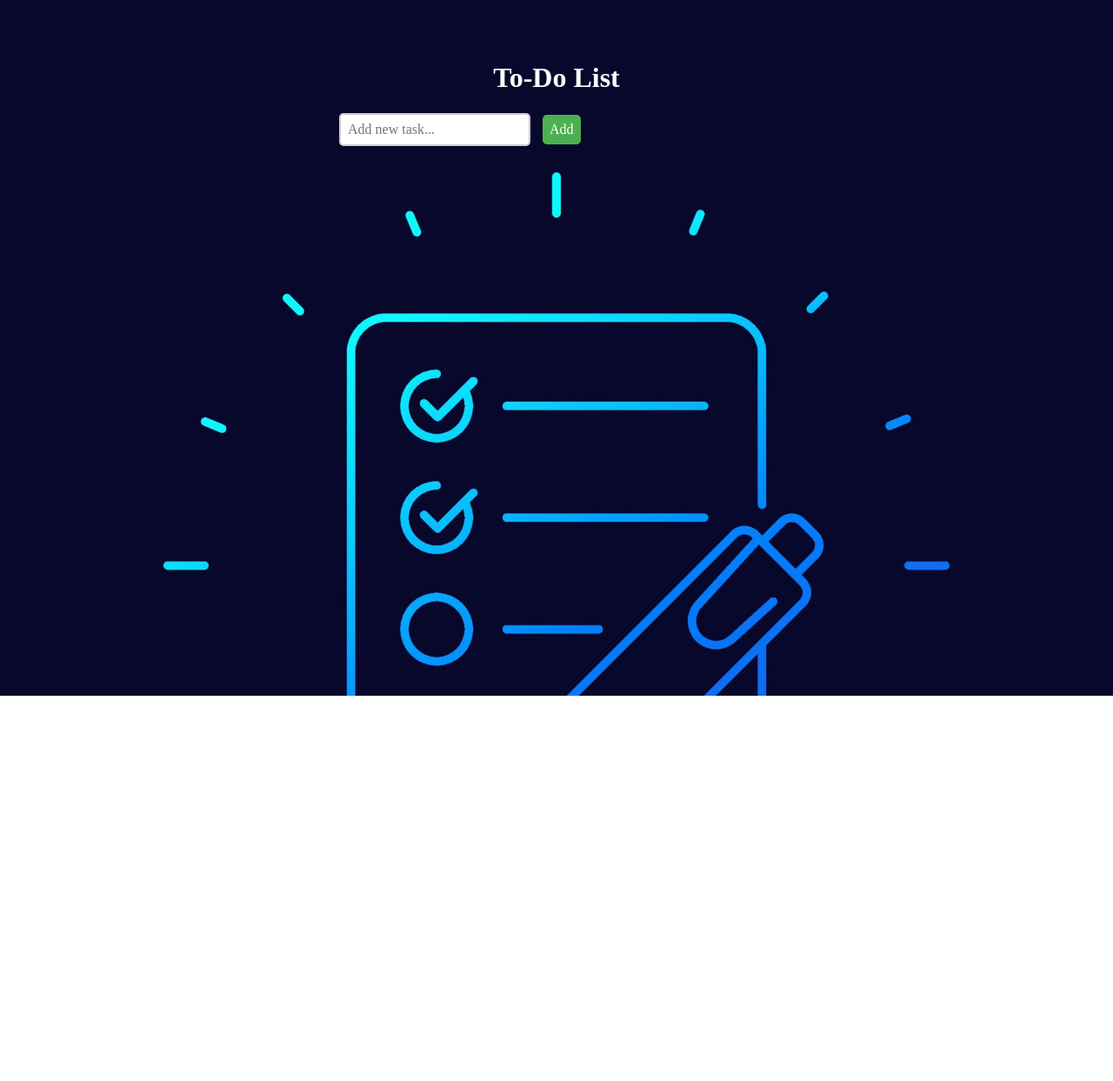
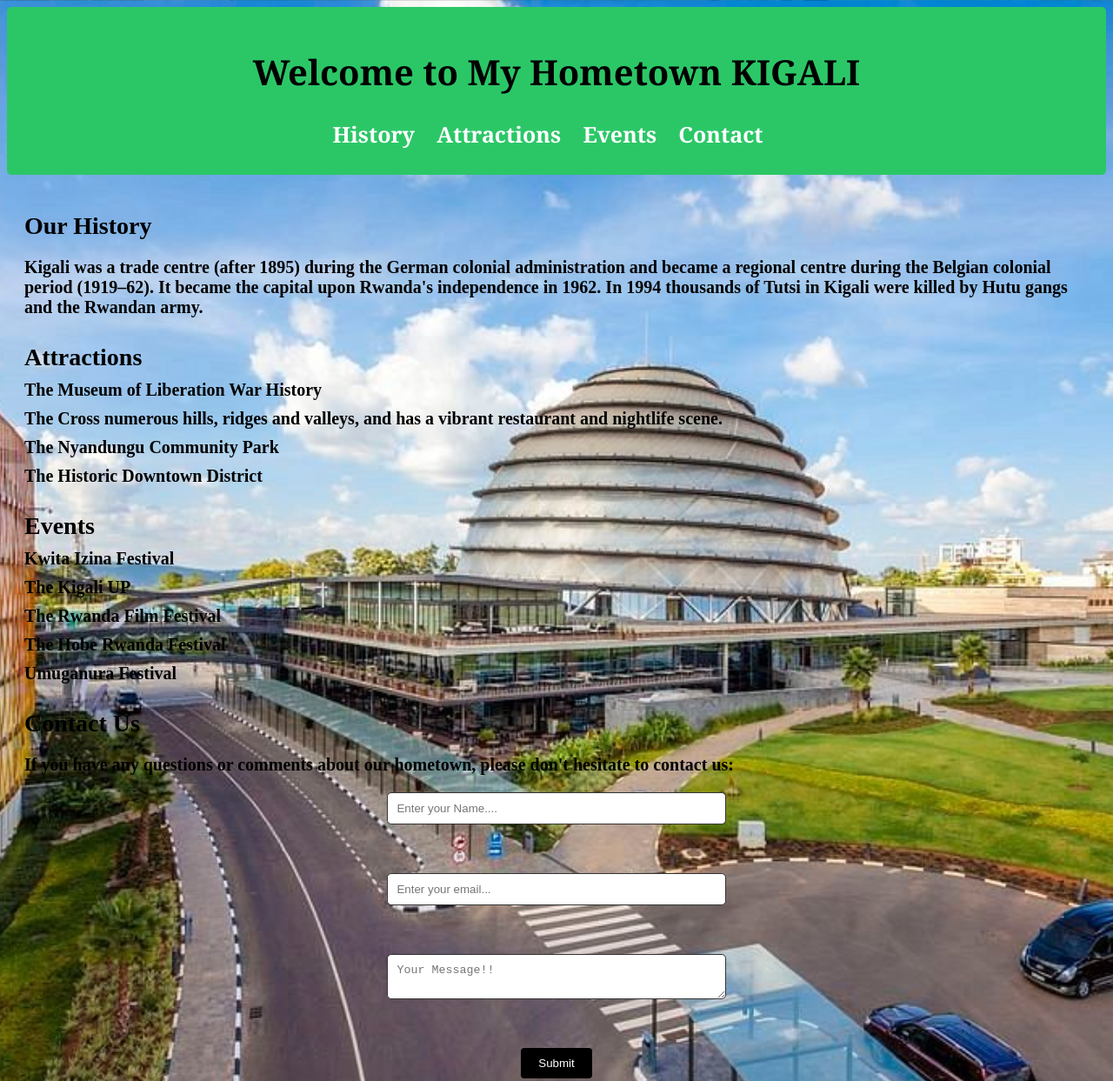
Before and after one commit to iranziprince/iranziprince.github.io, a plain HTML site: page soloproject/index.html in a window 1280 px wide. Shown: the top 1243 px of the page at 87% size. Before the commit the page ends 800 px from the top, so only its background shows below. Drawn offline with nearby package versions, Linux system fonts and the light colour scheme.

Commit message:
Files updates

```diff
--- a/soloproject/index.html
+++ b/soloproject/index.html
@@ -1,16 +1,62 @@
 <!DOCTYPE html>
 <html>
-<head><link rel="stylesheet" href="https://cdnjs.cloudflare.com/ajax/libs/normalize/8.0.1/normalize.css">
-	<title>To-Do List</title>
-	<link rel="stylesheet" type="text/css" href="style.css">
+<head>
+	<title>Welcome to Kigali</title>
 </head>
+<link rel="stylesheet" type="text/css" href="style.css">
 <body>
-	<div class="watermark-container">
-        <h1>To-Do List</h1>
-        <input type="text" id="taskInput" placeholder="Add new task...">
-        <button onclick="addTask()">Add</button>
-        <ul id="taskList"></ul>
-        <script src="script.js"></script>
-	</div>
+	<header>
+		<h1>Welcome to My Hometown KIGALI</h1>
+		<nav>
+			<ul>
+				<li><a href="#history">History</a></li>
+				<li><a href="#attractions">Attractions</a></li>
+				<li><a href="#events">Events</a></li>
+				<li><a href="#contact">Contact</a></li>
+			</ul>
+		</nav>
+	</header>
+<main>
+	<section id="history">
+		<h2>Our History</h2>
+		<p>Kigali was a trade centre (after 1895) during the German colonial administration and became a regional centre during the Belgian colonial period (1919–62). It became the capital upon Rwanda's independence in 1962. In 1994 thousands of Tutsi in Kigali were killed by Hutu gangs and the Rwandan army.</p>
+	</section>
+
+	<section id="attractions">
+		<h2>Attractions</h2>
+		<ul>
+			<li>The Museum of Liberation War History</li>
+			<li>The Cross numerous hills, ridges and valleys, and has a vibrant restaurant and nightlife scene.</li>
+			<li>The Nyandungu Community Park</li>
+			<li>The Historic Downtown District</li>
+		</ul>
+	</section>
+
+	<section id="events">
+		<h2>Events</h2>
+		<ul>
+			<li>Kwita Izina Festival</li>
+			<li>The Kigali UP</li>
+			<li>The Rwanda Film Festival</li>
+			<li>The Hobe Rwanda Festival</li>
+			<li> Umuganura Festival</li>
+		</ul>
+	</section>
+
+	<section id="contact">
+		<h2>Contact Us</h2>
+		<p>If you have any questions or comments about our hometown, please don't hesitate to contact us:</p>
+		<form>
+			<input type="text" id="name" name="name" placeholder="Enter your Name...."><br><br>
+			<input type="email" id="email" name="email" placeholder="Enter your email..."><br><br>
+			<textarea id="message" name="message" placeholder="Your Message!!"></textarea><br><br>
+			<input type="submit" value="Submit">
+		</form>
+	</section>
+</main>
+
+<footer>
+	<p>&copy; 2023 Kigali, Rwanda</p>
+</footer>
 </body>
 </html>
--- a/soloproject/script.js
+++ /dev/null
@@ -1,22 +0,0 @@
-function addTask() {
-	var taskInput = document.getElementById("taskInput");
-	if (taskInput.value === '') {
-		alert("Please enter a task!");
-		return;
-	}
-	var taskList = document.getElementById("taskList");
-	var li = document.createElement("li");
-	li.appendChild(document.createTextNode(taskInput.value));
-	taskList.appendChild(li);
-	taskInput.value = "";
-	li.onclick = function() {
-		this.classList.toggle("checked");
-	};
-}
-
-var tasks = document.querySelectorAll("li");
-for (var i = 0; i < tasks.length; i++) {
-	tasks[i].onclick = function() {
-		this.classList.toggle("checked");
-	};
-}
--- a/soloproject/style.css
+++ b/soloproject/style.css
@@ -1,55 +1,115 @@
 body {
-  background-image: url("todoo.webp");
-  background-repeat: no-repeat;
-  background-size: cover;
-  background-attachment: fixed;
+	background-image: url("Kigali-view.jpg");
+	background-position: center;
+	background-size: cover;
+	font-size: 20px;
+	font-weight: bold;
 }
 
-.watermark-container {
-  background-color: transparent;
-  width: 80%;
-  margin: auto;
-  padding: 50px;
-  margin-left: auto;
-  margin-right: auto;
-  width: 500px;
-  display: block;
+/* Style for the header */
+header {
+	background-color: rgb(43, 199, 103);
+	color: #000;
+	padding: 20px;
+    font-family: Georgia, 'Times New Roman', Times, serif;
+    margin-left: auto;
+    margin-right: auto;
+    border-radius: 5px;
+	width: auto;
+	text-align: center;
 }
 
-h1 {
-	text-align: center;
-    color: white;
+nav ul {
+	margin: 0;
+	padding: 0;
+	list-style: none;
+    color: #000;
 }
 
-input[type=text] {
-	padding: 8px;
-	border: 2px solid #ccc;
-	border-radius: 5px;
-	margin-right: 10px;
+nav li {
+	display: inline-block;
+	margin-right: 20px;
+    color: #000;
 }
 
-button {
-	padding: 8px;
-	background-color: #4CAF50;
-	color: white;
-	border: none;
-	border-radius: 5px;
-    cursor: pointer;
+nav a {
+	color: #fff;
+	text-decoration: none;
+	font-size: 18px;
+	font-weight: bold;
+	font-size: 25px;
+	margin-top: 30px;
+}
+
+nav a:hover {
+	color: yellow;
+	text-decoration: none;
+}
+
+/* Style for the main content */
+main {
+	padding: 20px;
+	display: flexbox;}
+
+section {
+	margin-bottom: 30px;
+}
+
+h2 {
+	font-size: 28px;
+	margin-bottom: 10px;
 }
 
 ul {
-	list-style-type: none;
+	list-style: none;
+	margin: 0;
 	padding: 0;
 }
 
 li {
-	padding: 8px;
-	margin-bottom: 5px;
-	background-color: #f2f2f2;
+	margin-bottom: 10px;
 }
 
-li.checked {
-	background-color: #4CAF50;
-	color: white;
-	text-decoration: line-through;
+/* Style for the form */
+form label {
+	display: block;
+	margin-bottom: 10px;
+	font-weight: bold;
 }
+
+form input[type="text"],
+form input[type="email"],
+form textarea {
+	display: block;
+	width: 30%;
+	padding: 10px;
+	margin-bottom: 10px;
+	border: 1px solid #333;
+	border-radius: 5px;
+	margin-left: auto;
+	margin-right: auto;
+}
+
+form input[type="submit"] {
+	background-color: #000;
+	color: #fff;
+	padding: 10px 20px;
+	border: none;
+	border-radius: 4px;
+	display: block;
+	cursor: pointer;
+	margin-left: auto;
+	margin-right: auto;
+}
+
+form input[type="submit"]:hover {
+	background-color: #555;
+}
+/* Style for the footer */
+footer {
+	background-color: blue;
+	color: #fff;
+	padding: 10px;
+	text-align: center;
+	font-size: 14px;
+}
```
Also changed, not shown: soloproject/Kigali-view.jpg (added), soloproject/todoo.webp (deleted), 1 other file.
